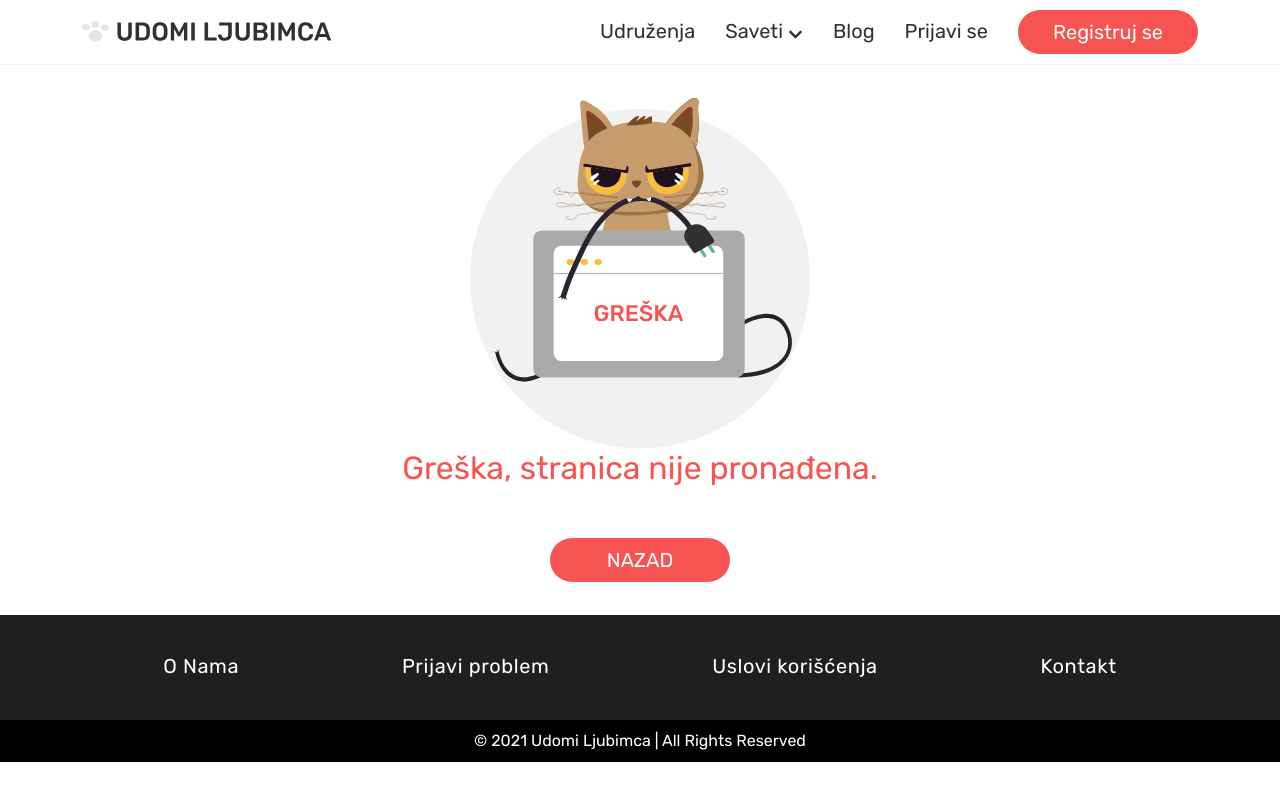
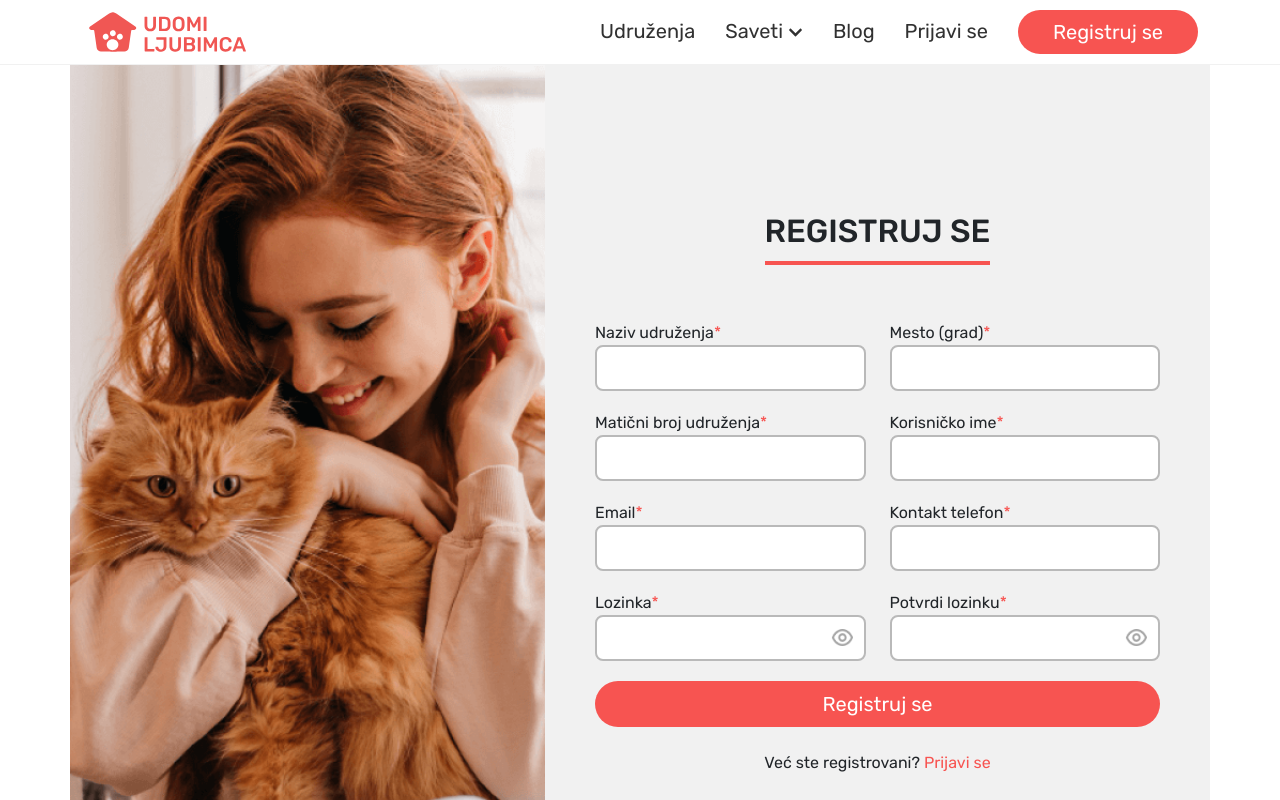
Before and after one commit to udomiljubimca/udomiljubimca-frontend, a React (Create React App) app in the folder frontend/: page /registracija-udruzenja in a window 1280 px wide. Shown: the top 800 px of the page. Built offline with nearby package versions, Linux system fonts and the light colour scheme.

Commit message:
page register organization, logo update, small improvement for dropdown menu

```diff
--- a/frontend/src/App.js
+++ b/frontend/src/App.js
@@ -11,17 +11,17 @@ import Error from "./components/Error/Error";
 import Blog from "./components/Blog/Blog";
 import BlogPost from "./components/Blog/BlogPost";
 import PetProfile from "./components/PetProfile/PetProfile";
+import RegisterUserPage from "./pages/RegisterUserPage";
+import RegisterOrgPage from "./pages/RegisterOrgPage";
 
 // fake blog data import, it is just for preview and demo
 import blogData from "./fakeBlogPostData";
-
 import animals from "./data/pets";
 
 // ne znam gde ce stajati
 // import FiltriranjePsi from './components/RezFiltriranjeZaPse/FiltriranjePsi';
 
 import { BrowserRouter as Router, Route, Switch } from "react-router-dom";
-import RegisterUserPage from "./pages/RegisterUserPage";
 
 function App() {
   const [popup, setPopup] = useState(false);
@@ -92,6 +92,9 @@ function App() {
           <Route exact path="/registracija-korisnika">
             <RegisterUserPage />
           </Route>
+          <Route exact path="/registracija-udruzenja">
+            <RegisterOrgPage />
+          </Route>
           <Route path="/ljubimac">
             <PetProfile />
           </Route>
--- a/frontend/src/components/Header/Header.css
+++ b/frontend/src/components/Header/Header.css
@@ -16,7 +16,7 @@
 
 .header-logo {
   display: flex;
-  max-width: 250px;
+  max-width: 170px;
   width: 100%;
 }
 
@@ -45,7 +45,6 @@
   }
 
   .header-logo {
-    max-width: 40%;
     text-align: left;
   }
 }
--- a/frontend/src/components/Header/Nav.css
+++ b/frontend/src/components/Header/Nav.css
@@ -36,7 +36,6 @@
 
 .nav-dropdown-parent svg {
   position: relative;
-  top: 2px;
   font-size: 15px;
 }
 
@@ -46,25 +45,25 @@
 }
 
 .nav-dropdown-list {
-  width: 138px;
-  height: 124px;
+  width: 200px;
   margin: 0px;
-  padding: 0px;
+  padding: 0;
   background: var(--white);
-  border: 2px solid #169da8;
+  box-shadow: 0px 8px 15px 0px rgb(0 0 0 / 10%);
   box-sizing: border-box;
-  border-radius: 4px;
+  border-radius: 3px;
   position: absolute;
+  top: 40px;
   display: none;
 }
 
 .nav-dropdown-item {
   display: block;
-  width: 106px;
-  height: 36px;
-  position: relative;
-  top: 10px;
-  left: 20px;
+  padding: 5px 15px;
+}
+
+.nav-dropdown-item:not(:last-child) {
+  border-bottom: 1px solid var(--lightGray);
 }
 
 .nav-dropdown-link {
--- a/frontend/src/components/Register/RegisterForm.js
+++ b/frontend/src/components/Register/RegisterForm.js
@@ -7,14 +7,14 @@ const RegisterForm = ({ children, title, img }) => {
   return (
     <Container className="register-wrap">
       <Row>
-        <Col className="p-0 form-image-wrap" md={4}>
+        <Col className="p-0 form-image-wrap" md={5}>
           <img className="register__img" src={img} alt="Udomi ljubimca"></img>
         </Col>
         <Col
-          md={8}
+          md={7}
           className="form-content d-flex justify-content-center align-items-center"
         >
-          <div>
+          <div className="w-100">
             <div className="text-center mb-5 form-title">
               <h2 className="title-underline">{title}</h2>
             </div>
--- /dev/null
+++ b/frontend/src/components/RegisterUser/RegisterOrgForm.js
@@ -0,0 +1,207 @@
+import React, { useState, useRef } from "react";
+import { Link } from "react-router-dom";
+import { useForm } from "react-hook-form";
+import { Row, Col } from "react-bootstrap";
+
+import eyeIcon from "../../assets/eye_icon.png";
+
+const RegisterOrgForm = () => {
+  const {
+    register,
+    handleSubmit,
+    watch,
+    formState: { errors },
+  } = useForm({});
+
+  const [showOrgPassword, setShowOrgPassword] = useState(false);
+  const [showConfirmOrgPassword, setShowConfirmOrgPassword] = useState(false);
+
+  const showOrgPasswordHandler = () => {
+    setShowOrgPassword((prevState) => !prevState);
+  };
+
+  const showOrgPasswordConfirmHandler = () => {
+    setShowConfirmOrgPassword((prevState) => !prevState);
+  };
+
+  const orgPassword = useRef({});
+  orgPassword.current = watch("password", "");
+
+  return (
+    <form className="regUser-form" onSubmit={handleSubmit()}>
+      <Row>
+        <Col sm={12} md={6}>
+          <label>
+            Naziv udruženja<span className="asterix">*</span>
+          </label>
+          <input
+            className="w-100"
+            type="text"
+            {...register("orgName", {
+              required: "Ovo polje je obavezno.",
+            })}
+          />
+          {errors.orgName && (
+            <p className="form-error">{errors.orgName.message}</p>
+          )}
+        </Col>
+        <Col sm={12} md={6}>
+          <label>
+            Mesto (grad)<span className="asterix">*</span>
+          </label>
+          <input
+            className="w-100"
+            type="text"
+            {...register("city", {
+              required: "Ovo polje je obavezno.",
+            })}
+          />
+          {errors.city && <p className="form-error">{errors.city.message}</p>}
+        </Col>
+      </Row>
+      <Row>
+        <Col sm={12} md={6}>
+          <label>
+            Matični broj udruženja<span className="asterix">*</span>
+          </label>
+          <input
+            className="w-100"
+            type="number"
+            {...register("orgNumb", {
+              required: "Ovo polje je obavezno.",
+            })}
+          />
+
+          {errors.orgNumb && (
+            <p className="form-error">{errors.orgNumb.message}</p>
+          )}
+        </Col>
+        <Col sm={12} md={6}>
+          <label>
+            Korisničko ime<span className="asterix">*</span>
+          </label>
+          <input
+            className="w-100"
+            type="text"
+            {...register("orgUserName", {
+              required: "Ovo polje je obavezno.",
+            })}
+          />
+          {errors.orgUserName && (
+            <p className="form-error">{errors.orgUserName.message}</p>
+          )}
+        </Col>
+      </Row>
+      <Row>
+        <Col sm={12} md={6}>
+          <label>
+            Email<span className="asterix">*</span>
+          </label>
+          <input
+            className="w-100"
+            type="email"
+            {...register("orgEmail", {
+              required: "Ovo polje je obavezno.",
+              pattern: {
+                value:
+                  /^(([^<>()[\]\\.,;:\s@"]+(\.[^<>()[\]\\.,;:\s@"]+)*)|(".+"))@((\[[0-9]{1,3}\.[0-9]{1,3}\.[0-9]{1,3}\.[0-9]{1,3}])|(([a-zA-Z\-0-9]+\.)+[a-zA-Z]{2,}))$/,
+                message: "Email adresa koju ste uneli nije validna.",
+              },
+            })}
+          />
+          {errors.orgEmail && (
+            <p className="form-error">{errors.orgEmail.message}</p>
+          )}
+        </Col>
+        <Col sm={12} md={6}>
+          <label>
+            Kontakt telefon<span className="asterix">*</span>
+          </label>
+          <input
+            className="w-100"
+            type="tel"
+            {...register("orgPhone", {
+              required: "Ovo polje je obavezno.",
+              pattern: {
+                value: /^[0-9]{3}-[0-9]{2}-[0-9]{3}/,
+                message: "Broj telefona koji ste uneli nije validan.",
+              },
+            })}
+          />
+          {errors.orgPhone && (
+            <p className="form-error">{errors.orgPhone.message}</p>
+          )}
+        </Col>
+      </Row>
+      <Row>
+        <Col sm={12} md={6} className="password-input">
+          <label>
+            Lozinka<span className="asterix">*</span>
+          </label>
+          <input
+            className="w-100"
+            type={showOrgPassword ? "text" : "password"}
+            {...register("orgPassword", {
+              required: "Lozinka mora imati najmanje 8 karaktera.",
+              minLength: {
+                value: 8,
+                message: "Lozinka mora imati najmanje 8 karaktera.",
+              },
+            })}
+          />
+          {errors.orgPassword && (
+            <p className="form-error">{errors.orgPassword.message}</p>
+          )}
+          <img
+            className="pass-visibility"
+            src={eyeIcon}
+            onClick={showOrgPasswordHandler}
+            alt="udomi ljubimca"
+          />
+        </Col>
+        <Col sm={12} md={6} className="password-input">
+          <label>
+            Potvrdi lozinku<span className="asterix">*</span>
+          </label>
+          <input
+            className="w-100"
+            type={showConfirmOrgPassword ? "text" : "password"}
+            {...register("orgPasswordRepeat", {
+              validate: (value) =>
+                value === orgPassword.current ||
+                "Lozinka nije ista kao prethodna.",
+            })}
+          />
+          <img
+            className="pass-visibility"
+            src={eyeIcon}
+            onClick={showOrgPasswordConfirmHandler}
+            alt="udomi ljubimca"
+          />
+        </Col>
+        {errors.orgPasswordRepeat && (
+          <p className="form-error">{errors.orgPasswordRepeat.message}</p>
+        )}
+      </Row>
+
+      <Row>
+        <Col>
+          <input
+            className="custom-btn btn-primary w-100"
+            type="submit"
+            value="Registruj se"
+          />
+        </Col>
+      </Row>
+      <Row>
+        <Col>
+          <p className="text-center mt-4 mb-4">
+            Već ste registrovani? <Link to="/prijavi-se">Prijavi se</Link>
+          </p>
+        </Col>
+      </Row>
+    </form>
+  );
+};
+
+export default RegisterOrgForm;
--- /dev/null
+++ b/frontend/src/pages/RegisterOrgPage.js
@@ -0,0 +1,18 @@
+import React from "react";
+
+// Assets
+import registerBg from "../assets/register-org.png";
+
+// components
+import RegisterForm from "../components/Register/RegisterForm";
+import RegisterOrgForm from "../components/RegisterUser/RegisterOrgForm";
+
+const RegisterUserPage = () => {
+  return (
+    <RegisterForm title="REGISTRUJ SE" img={registerBg}>
+      <RegisterOrgForm />
+    </RegisterForm>
+  );
+};
+
+export default RegisterUserPage;
```
Also changed, not shown: frontend/src/assets/logo.svg, frontend/src/assets/register-org.png (added).
